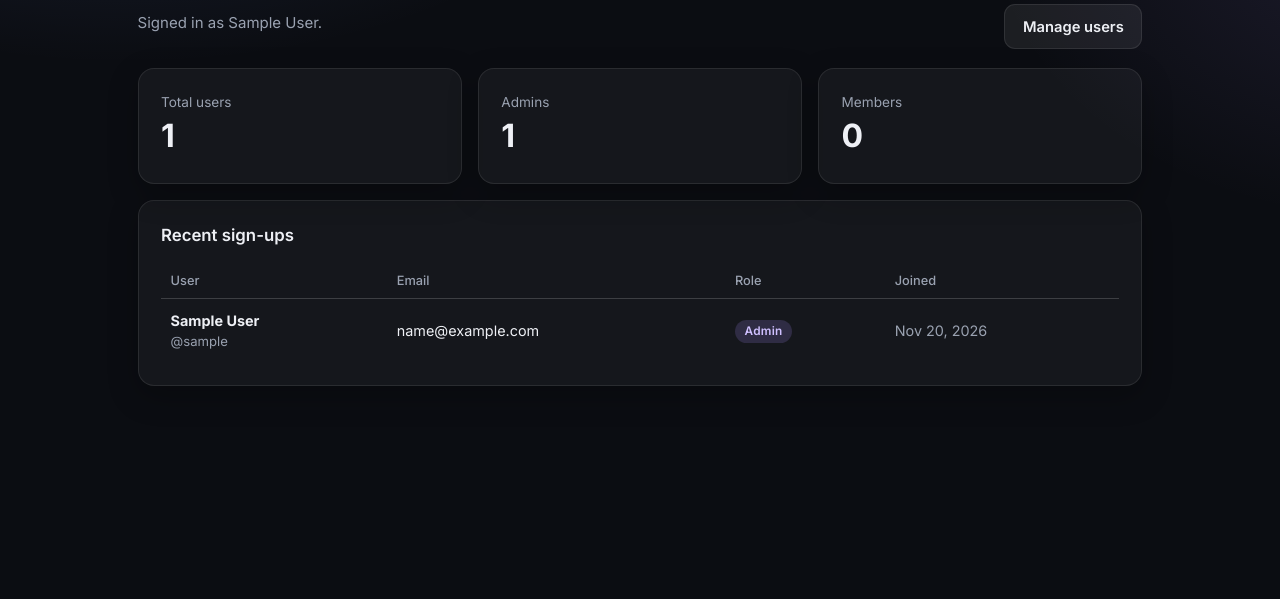
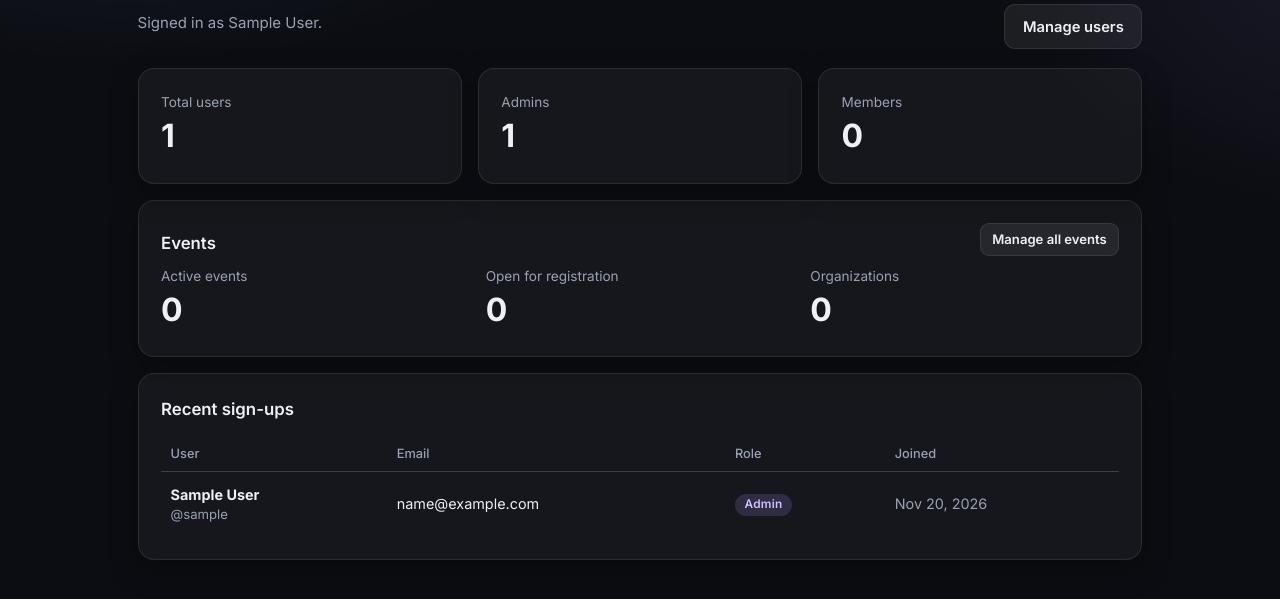
Before and after one commit to areyna06/IM2System-Reyna-Albert-G05, a Django app: page /dashboard/admin/ in a window 1280 px wide. Shown: the part 156-755 px from the top of the page. Run offline with Django 5.2, Linux system fonts and the light colour scheme; the visitor is signed in with stand-in values (Sample User, id 1); data comes from the database, SQL or seed files in the repository; data that the repository does not hold is empty; parts of the project's set-up code (start-up, migrations or seed data) failed here and were passed over.

Commit message:
Show event stats and organizer tools on role dashboards

```diff
--- a/accounts/views.py
+++ b/accounts/views.py
@@ -3,6 +3,8 @@ from django.contrib.auth import views as auth_views
 from django.contrib.auth.decorators import login_required
 from django.shortcuts import redirect, render
 from django.urls import reverse_lazy
+
+from events.models import Event, Organization
 
 from .decorators import role_required
 from .forms import LoginForm, ProfileForm, RegistrationForm
@@ -64,6 +66,9 @@ def admin_dashboard(request):
         "admin_count": users.filter(role=User.Role.ADMIN).count(),
         "member_count": users.filter(role=User.Role.MEMBER).count(),
         "recent_users": users[:10],
+        "event_count": Event.objects.exclude(status=Event.Status.CANCELLED).count(),
+        "open_event_count": Event.objects.filter(status=Event.Status.OPEN).count(),
+        "organization_count": Organization.objects.filter(is_active=True).count(),
     }
     return render(request, "accounts/admin_dashboard.html", context)
 
--- a/templates/accounts/admin_dashboard.html
+++ b/templates/accounts/admin_dashboard.html
@@ -9,6 +9,14 @@
   <div class="card stat"><span class="stat-label">Total users</span><span class="stat-value">{{ total_users }}</span></div>
   <div class="card stat"><span class="stat-label">Admins</span><span class="stat-value">{{ admin_count }}</span></div>
   <div class="card stat"><span class="stat-label">Members</span><span class="stat-value">{{ member_count }}</span></div>
+</div>
+<div class="card">
+  <div class="page-head" style="margin-bottom:0.6rem"><h2 style="margin:0">Events</h2><a class="btn btn-sm" href="{% url 'manage_events' %}">Manage all events</a></div>
+  <div class="stats" style="margin:0">
+    <div class="stat"><span class="stat-label">Active events</span><span class="stat-value">{{ event_count }}</span></div>
+    <div class="stat"><span class="stat-label">Open for registration</span><span class="stat-value">{{ open_event_count }}</span></div>
+    <div class="stat"><span class="stat-label">Organizations</span><span class="stat-value">{{ organization_count }}</span></div>
+  </div>
 </div>
 <div class="card">
   <h2>Recent sign-ups</h2>
```
Also changed, not shown: templates/accounts/member_dashboard.html (+7 -3 lines).
